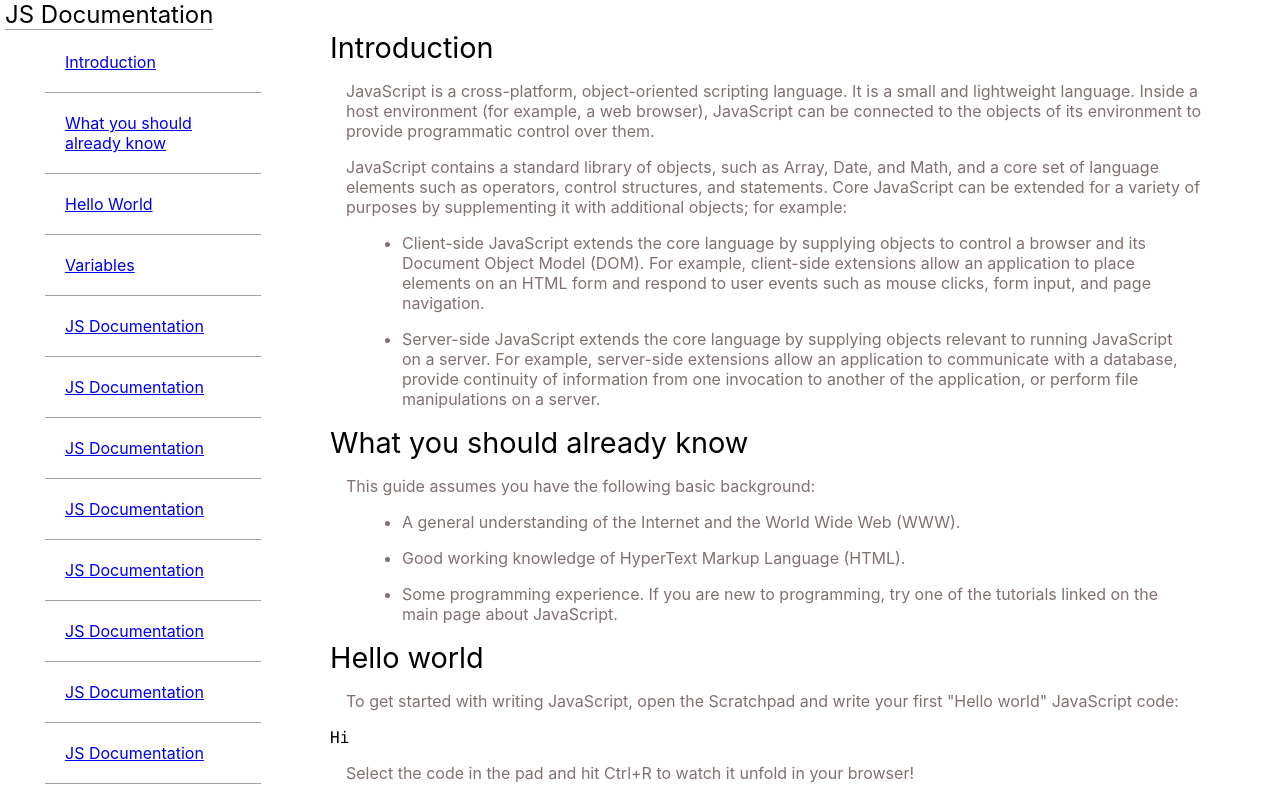
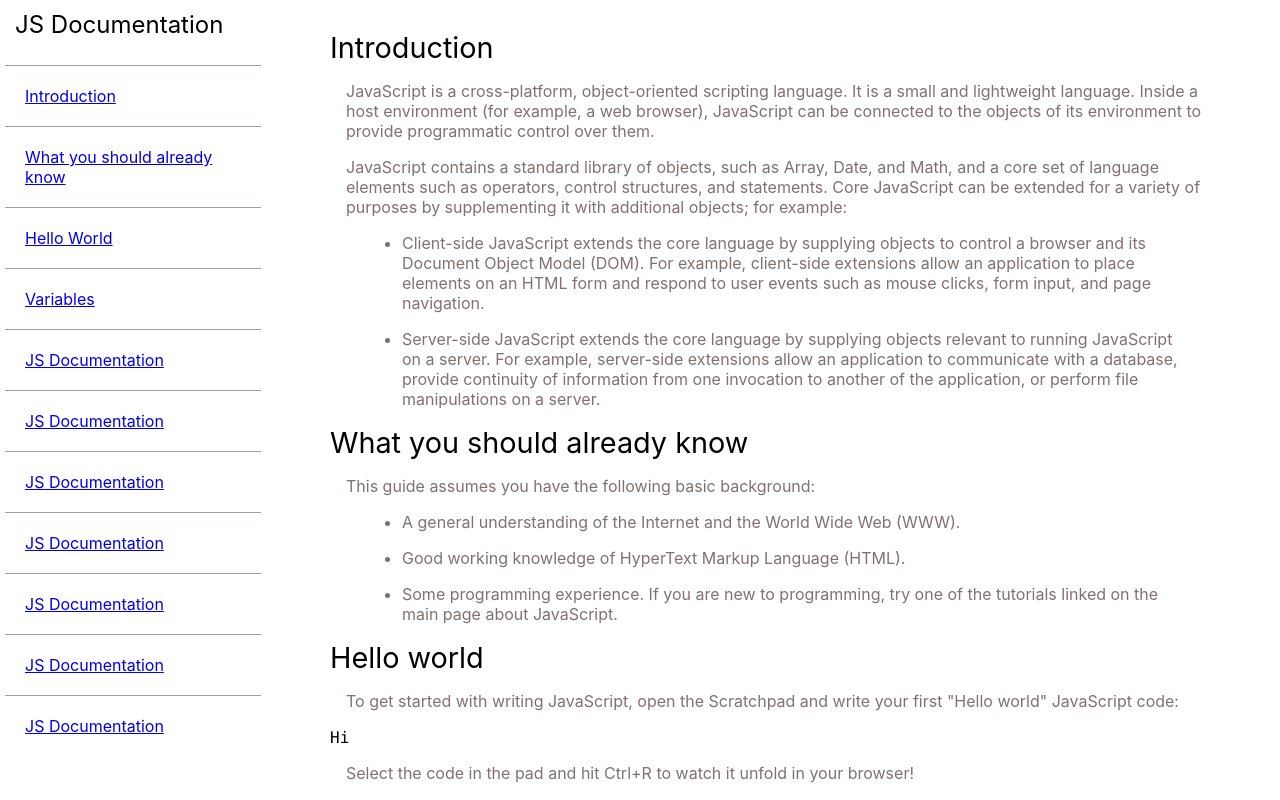
Before and after one commit to Bhavin789/Basic-HTML-CSS, a React (Create React App) app: page /documentation in a window 1280 px wide. Shown: the top 800 px of the page. Built offline with nearby package versions, Linux system fonts and the light colour scheme.

Commit message:
css: Adjust css for the side nav

```diff
--- a/src/css/documentation.css
+++ b/src/css/documentation.css
@@ -1,11 +1,8 @@
 @import url("https://fonts.googleapis.com/css?family=Poppins:200i,400&display=swap");
 
 #navbar {
-  display: flex;
-  flex-direction: column;
   padding: 0px 5px;
   height: 100%;
-  overflow-y: auto;
   position: fixed;
   top: 0;
   left: 0;
@@ -15,23 +12,21 @@
 #navbar li {
   padding: 20px;
   list-style: none;
-  border-bottom: 1px solid rgba(0, 22, 22, 0.4);
+  position: relative;
+  border-top: 1px solid rgba(0, 22, 22, 0.4);
 }
 
 #navbar ul {
-  max-height: 88%;
-  margin-top: 2em;
+  overflow-y: auto;
+  padding: 0;
+  height: 86%;
+  /* margin-top: 2em; */
 }
 
-.nav-link.header {
+#navbar header {
   font-size: 1.5em;
-  border-bottom: 1px solid rgba(0, 22, 22, 0.4);
-  position: fixed;
+  padding: 10px;
 }
-/*
-.nav-link {
-  padding: 1em 0;
-} */
 
 .content {
   padding: 30px;
```
